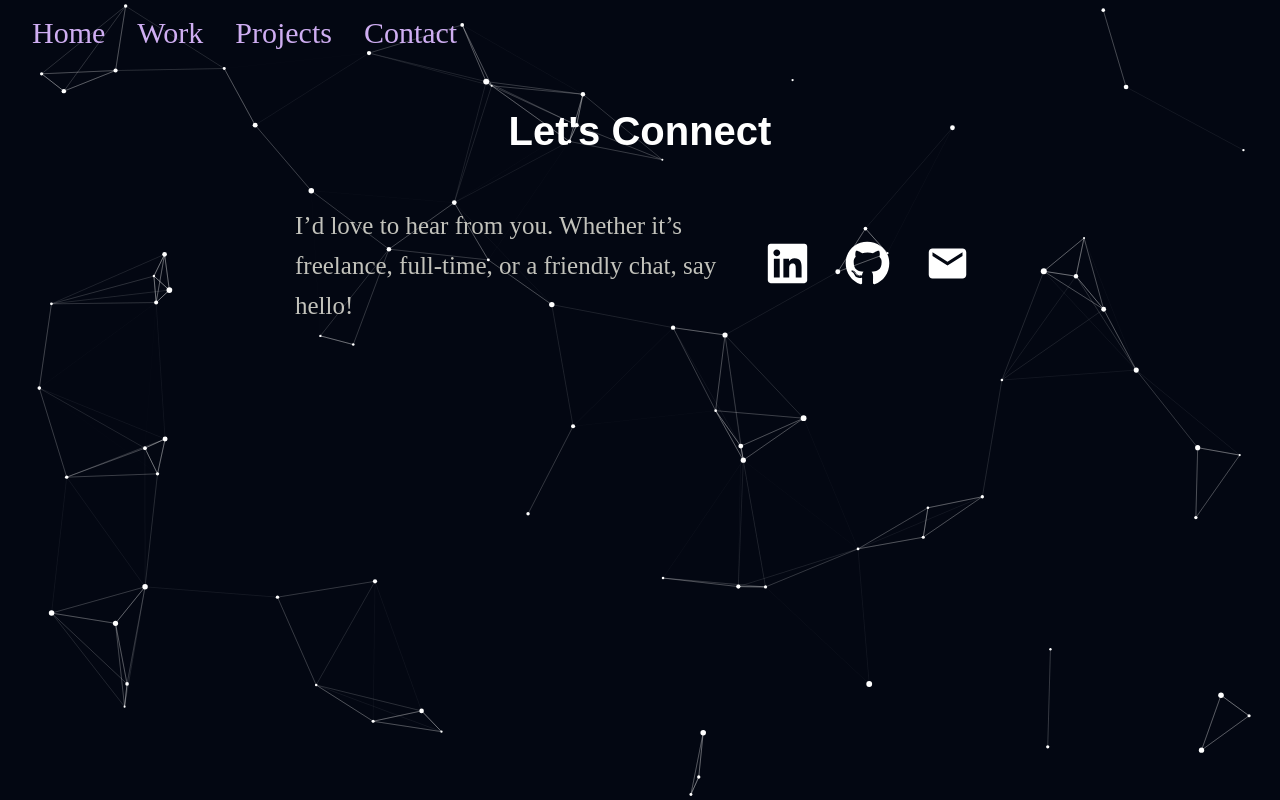
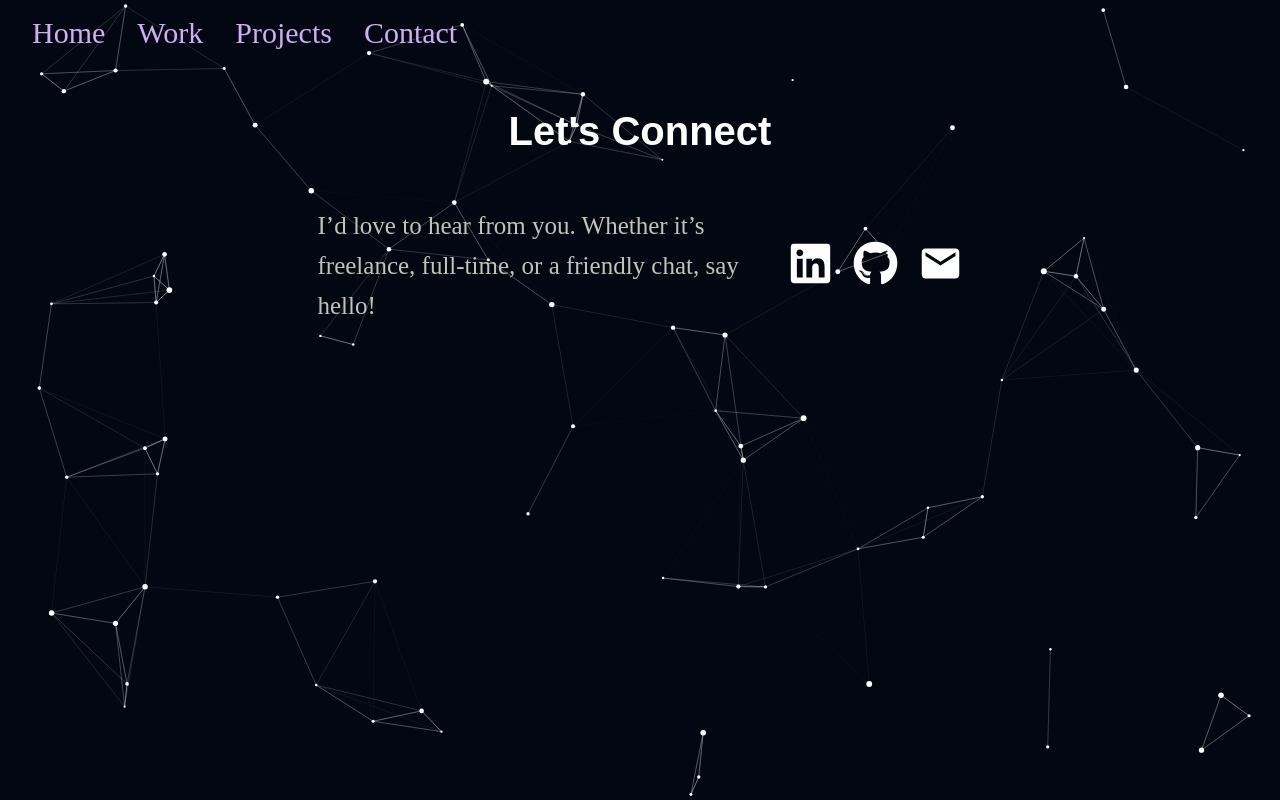
Before and after one commit to Sandra-Thadathil/portfolio, a React (Vite) app: page /contact in a window 1280 px wide. Built offline with nearby package versions, Linux system fonts and the light colour scheme.

Commit message:
correction

```diff
--- a/src/pages/Contact.css
+++ b/src/pages/Contact.css
@@ -5,7 +5,6 @@
     gap: 20px;
   }
 .contact-icons a {
-    margin-right: 15px;
     transition: transform 0.2s;
     display: inline-block;
     color: rgb(255, 255, 255);
```
